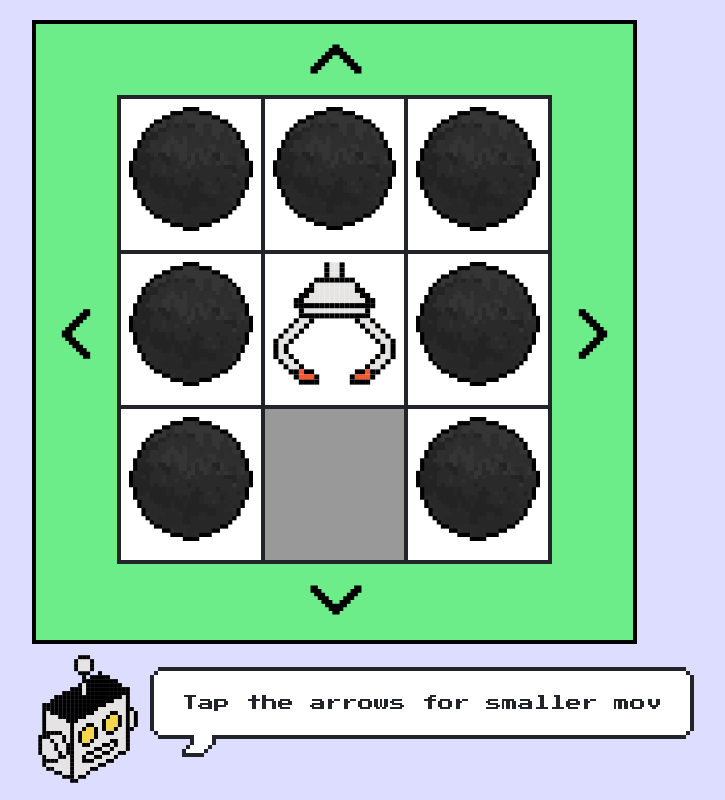
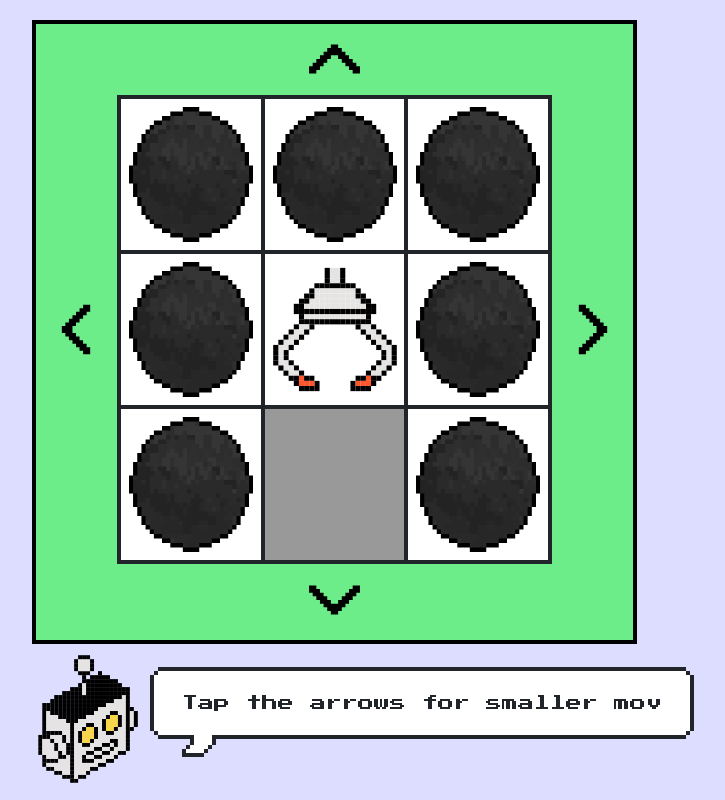
Before and after one commit to viam-labs/claw-game, a website with bundled scripts: page static/index.html in a window 1280 px wide. Shown: the whole page, without its empty margins (203-928 px from the left). Built offline with nearby package versions, Linux system fonts and the light colour scheme; no server answers; what @viamrobotics/sdk would draw is missing.

Commit message:
potential fix for tablet showing background images

```diff
--- a/static/index.html
+++ b/static/index.html
@@ -14,31 +14,31 @@
       <div id="forward-button" class="grid-arrow grid-arrow-up"></div>
       <table>
       <tr>
-        <td id="left-button" class="grid-arrow grid-arrow-left"></td>
+        <td id="left-button" class="grid-arrow grid-arrow-left">&nbsp;</td>
         <td>
     <div class="nes-table-responsive">
       <table class="nes-table is-centered grid-table">
         <tbody>
           <tr>
-            <td id="grid-back-left" class="grid-quad"></th>
-            <td id="grid-back" class="grid-quad"></th>
-            <td id="grid-back-right" class="grid-quad"></th>
+            <td id="grid-back-left" class="grid-quad">&nbsp;</td>
+            <td id="grid-back" class="grid-quad">&nbsp;</td>
+            <td id="grid-back-right" class="grid-quad">&nbsp;</td>
           </tr>
           <tr>
-            <td id="grid-left" class="grid-quad"></th>
-            <td class="grid-claw" id="drop-button"></th>
-            <th id="grid-right" class="grid-quad"></th>
+            <td id="grid-left" class="grid-quad">&nbsp;</td>
+            <td class="grid-claw" id="drop-button">&nbsp;</td>
+            <th id="grid-right" class="grid-quad">&nbsp;</td>
           </tr>
           <tr>
-            <td id="grid-front-left" class="grid-quad"></th>
-            <td class="grid-drop" id="grid-home"></th>
-            <td id="grid-front-right" class="grid-quad"></th>
+            <td id="grid-front-left" class="grid-quad">&nbsp;</td>
+            <td class="grid-drop" id="grid-home">&nbsp;</td>
+            <td id="grid-front-right" class="grid-quad">&nbsp;</td>
           </tr>
         </tbody>
       </table>
     </div>
     </td>
-    <td id="right-button" class="grid-arrow grid-arrow-right"></td>
+    <td id="right-button" class="grid-arrow grid-arrow-right">&nbsp;</td>
     </tr>
   </tr></table>
   <div id="back-button" class="grid-arrow grid-arrow-down"></div>
--- a/static/styles.css
+++ b/static/styles.css
@@ -71,19 +71,20 @@
     width: 155px;
     height: 155px;
     background-image: url('images/8bit-ball.png');
-    background-size: contain;
+    //background-size: contain;
     background-repeat: no-repeat;
     background-origin: content-box;
+    background-size: 100% 100%;
 }
 
 .grid-claw {
     background-image: url('images/robot-claw.svg');
-    background-size: contain;
+    background-size: 100% 100%;
     background-repeat: no-repeat;
     background-origin: content-box;
 }
 .grid-arrow {
-    background-size: contain;
+    background-size: 100% 100%;
     background-repeat: no-repeat;
     background-origin: content-box;
 }
@@ -92,26 +93,26 @@
     width:80px;
     margin: -20px;
     background-image: url('images/chevron-right-svgrepo-com.svg');
-    background-position-y: 200px;
+    //background-position-y: 200px;
 }
 
 .grid-arrow-left {
     width:80px;
     margin: -20px;
     background-image: url('images/chevron-left-svgrepo-com.svg');
-    background-position-y: 200px;
+    //background-position-y: 200px;
 }
 
 .grid-arrow-up {
     background-image: url('images/chevron-up-svgrepo-com.svg');
-    background-position-x: 265px;
+    //background-position-x: 265px;
     margin: -5px;
     height: 80px
 }
 
 .grid-arrow-down {
     background-image: url('images/chevron-down-svgrepo-com.svg');
-    background-position-x: 265px;
+    //background-position-x: 265px;
     margin: -5px;
     height: 80px
 }
```
